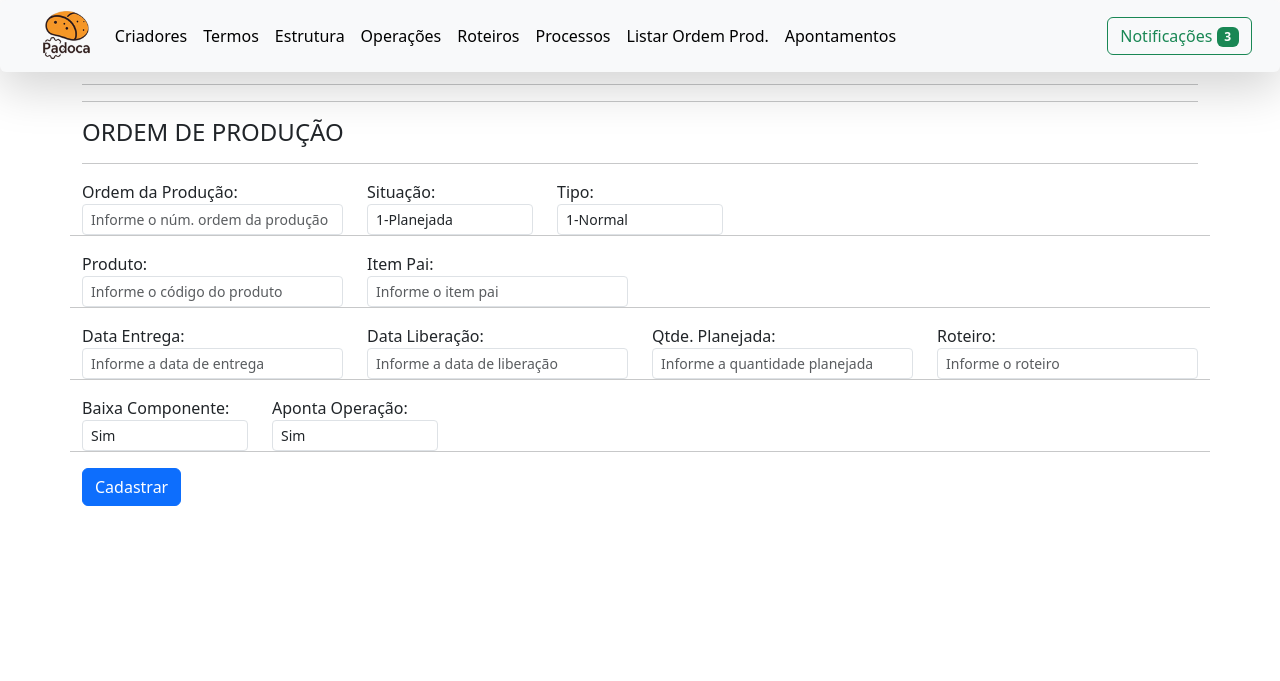
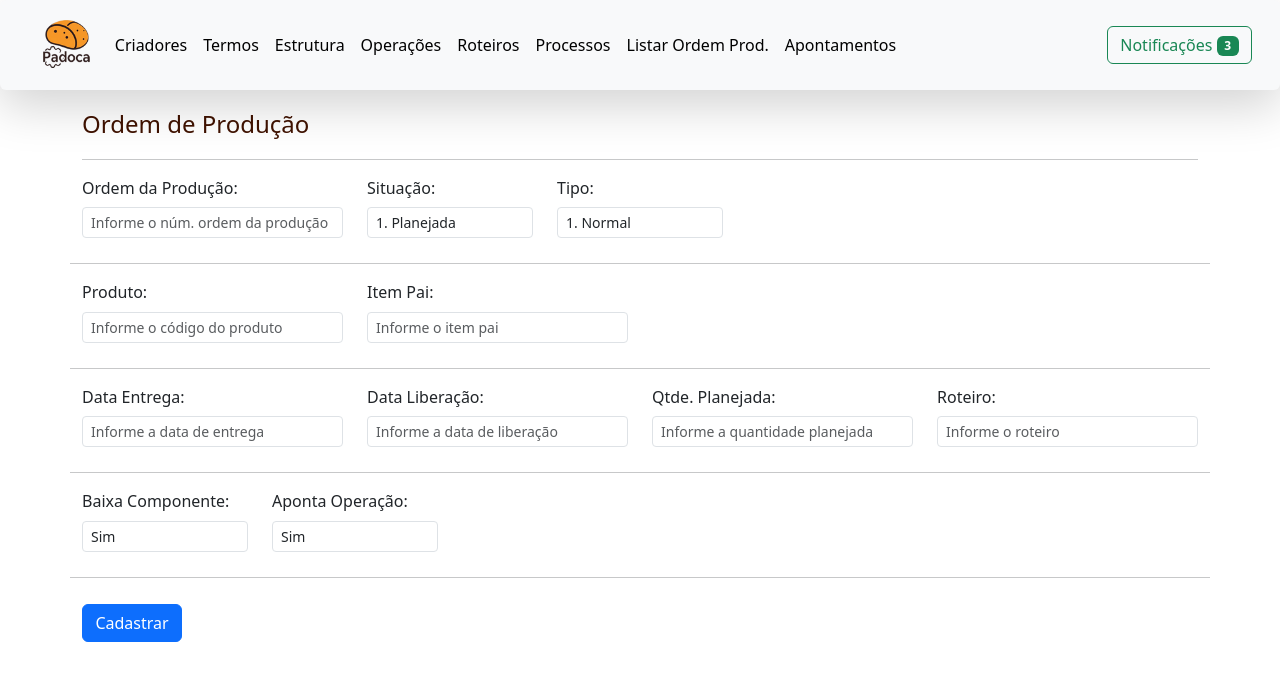
Before and after one commit to daytrevisan/padoca_PI-3, a PHP site: page /ordemprod.php in a window 1280 px wide. Shown: the top 681 px of the page. Run offline with PHP 8.4, Linux system fonts and the light colour scheme; some libraries are stand-ins or nearby versions.

Commit message:
adjusting css

```diff
--- /dev/null
+++ b/Css/pags-aux.css
@@ -0,0 +1,59 @@
+* {
+    box-sizing: border-box;
+    margin: 0;
+    padding: 0;
+    --bg-light-white: #FEFEFE;
+    --bg-light-gray: #DEE7E7;
+    --bg-light-yellow: #FCF7D1;
+    --bg-dark-yellow: #FACA66;
+    --bg-mustard: #FFB914;
+    --bg-dark-orange: #E88700;
+    --bg-light-orange: #FACA66;
+    --tx-dark-brown: #401201;
+}
+
+html {
+    width: 100%;
+    height: auto;
+    background-color: linear-gradient(-90deg, var(--bg-light-white), var(--bg-light-orange));
+}
+
+body {
+    position: absolute;
+    width: 100%;
+    height: auto;
+    background: linear-gradient(-45deg, var(--bg-light-white), var(--bg-light-yellow));
+    /* background: linear-gradient(-45deg, #EE7752, #E73C7E, #23A6D5, #23D5AB); */
+}
+
+.page-header {
+    margin-top: 110px;
+    margin-bottom: 20px;
+    color: var(--tx-dark-brown);
+}
+
+.form-control {
+    margin-top: 7.5px;
+    margin-bottom: 15px;
+}
+
+#descricao {
+    margin-top: 12px;
+}
+
+.form-control-textarea {
+    height: 100px;
+    margin-bottom: 20px;
+}
+
+.btn {
+    margin: 10px 0
+}
+
+.btn-primary {
+    width: 100px
+}
+
+.row hr {
+    margin-top: 10px
+}
--- a/estrutura.php
+++ b/estrutura.php
@@ -6,6 +6,7 @@
     <head>
         <!--LINK CSS-->
         <link rel="stylesheet" href="Css/index.css">
+        <link rel="stylesheet" href="Css/pags-aux.css">
     <link rel="shortcut icon" href="Imagens/icons/bread-icon.png">
         <!--LINK CDN BOOTSTRAP-->
         <link href="https://cdn.jsdelivr.net/npm/bootstrap@5.3.0-alpha3/dist/css/bootstrap.min.css" rel="stylesheet" integrity="sha384-KK94CHFLLe+nY2dmCWGMq91rCGa5gtU4mk92HdvYe+M/SXH301p5ILy+dN9+nJOZ" crossorigin="anonymous">
@@ -61,7 +62,7 @@
         </div>
         <div class="container">
         <div class="container-principal-produtos">
-        <hr> <hr> <hr> <hr> <hr> <hr> <h4 class="page-header">ESTRUTURA DE PRODUTO</h4>
+        <h4 class="page-header">Estrutura de Produto</h4>
          <hr>
             <form action="cadastro-estr.php" method="POST" enctype="multipart/form-data" name="upload">
               <div class="row">
--- a/listar-aponta.php
+++ b/listar-aponta.php
@@ -6,6 +6,7 @@
     <head>
         <!--LINK CSS-->
         <link rel="stylesheet" href="Css/index.css">
+        <link rel="stylesheet" href="Css/pags-aux.css">
     <link rel="shortcut icon" href="Imagens/icons/bread-icon.png">
         <!--LINK CDN BOOTSTRAP-->
         <link href="https://cdn.jsdelivr.net/npm/bootstrap@5.3.0-alpha3/dist/css/bootstrap.min.css" rel="stylesheet" integrity="sha384-KK94CHFLLe+nY2dmCWGMq91rCGa5gtU4mk92HdvYe+M/SXH301p5ILy+dN9+nJOZ" crossorigin="anonymous">
@@ -59,10 +60,10 @@
     <P>
         <div class="container">
           <div class="container-principal-locals">
-          <hr> <hr> <hr> <hr> <hr> <hr> <h4 class="page-header">APONTAMENTOS DE PRODUÇÃO</h4>
+          <h4 class="page-header">Apontamentos de Produção</h4>
              <form class="form-inline" action="pesquisa-aponta.php" method="POST">
                 <input type="text" class="form-control form-control-sm col-md-10 col-sm-10" name="c_pesquisa" placeholder="Pesquisar Apontamento de Produção" required="">
-                 <input class="btn btn-sm" type="submit" name="btn_pesquisa">
+                 <input class="btn btn-sm btn-primary" type="submit" name="btn_pesquisa">
              </form>
            <hr>
               <!--Controlador de tamanho e margem da tabela-->
--- a/listar-estr.php
+++ b/listar-estr.php
@@ -6,6 +6,7 @@
     <head>
         <!--LINK CSS-->
         <link rel="stylesheet" href="Css/index.css">
+        <link rel="stylesheet" href="Css/pags-aux.css">
     <link rel="shortcut icon" href="Imagens/icons/bread-icon.png">
         <!--LINK CDN BOOTSTRAP-->
         <link href="https://cdn.jsdelivr.net/npm/bootstrap@5.3.0-alpha3/dist/css/bootstrap.min.css" rel="stylesheet" integrity="sha384-KK94CHFLLe+nY2dmCWGMq91rCGa5gtU4mk92HdvYe+M/SXH301p5ILy+dN9+nJOZ" crossorigin="anonymous">
@@ -59,10 +60,10 @@
     <P>
         <div class="container">
           <div class="container-principal-locals">
-          <hr> <hr> <hr> <hr> <hr> <hr> <h4 class="page-header">ESTRUTURAS CADASTRADAS</h4>
+          <h4 class="page-header">Estruturas Cadastradas</h4>
              <form class="form-inline" action="pesquisa-estr.php" method="POST">
                 <input type="text" class="form-control form-control-sm col-md-10 col-sm-10" name="c_pesquisa" placeholder="Pesquisar Estrutura" required="">
-                 <input class="btn btn-sm" type="submit" name="btn_pesquisa">
+                 <input class="btn btn-sm btn-primary" type="submit" name="btn_pesquisa">
              </form>
            <hr>
               <!--Controlador de tamanho e margem da tabela-->
--- a/listar-locais.php
+++ b/listar-locais.php
@@ -6,6 +6,7 @@
     <head>
         <!--LINK CSS-->
         <link rel="stylesheet" href="Css/index.css">
+        <link rel="stylesheet" href="Css/produtos.css">
     <link rel="shortcut icon" href="Imagens/icons8-bread-50.png">
         <!--LINK CDN BOOTSTRAP-->
         <link href="https://cdn.jsdelivr.net/npm/bootstrap@5.3.0-alpha3/dist/css/bootstrap.min.css" rel="stylesheet" integrity="sha384-KK94CHFLLe+nY2dmCWGMq91rCGa5gtU4mk92HdvYe+M/SXH301p5ILy+dN9+nJOZ" crossorigin="anonymous">
@@ -56,10 +57,10 @@
     <P>
         <div class="container">
           <div class="container-principal-locals">
-          <hr> <hr> <hr> <hr> <hr> <hr> <h4 class="page-header">LOCAIS CADASTRADOS</h4>
+          <h4 class="page-header">Locais Cadastrados</h4>
              <form class="form-inline" action="pesquisa.php" method="POST">
                 <input type="text" class="form-control form-control-sm col-md-10 col-sm-10" name="c_pesquisa" placeholder="Pesquisar Local" required="">
-                 <input class="btn btn-sm" type="submit" name="btn_pesquisa">
+                 <input class="btn btn-sm btn-primary" type="submit" name="btn_pesquisa">
              </form>
            <hr>
               <!--Controlador de tamanho e margem da tabela-->
--- a/listar-operac.php
+++ b/listar-operac.php
@@ -6,6 +6,7 @@
     <head>
         <!--LINK CSS-->
         <link rel="stylesheet" href="Css/index.css">
+        <link rel="stylesheet" href="Css/pags-aux.css">
     <link rel="shortcut icon" href="Imagens/icons/bread-icon.png">
         <!--LINK CDN BOOTSTRAP-->
         <link href="https://cdn.jsdelivr.net/npm/bootstrap@5.3.0-alpha3/dist/css/bootstrap.min.css" rel="stylesheet" integrity="sha384-KK94CHFLLe+nY2dmCWGMq91rCGa5gtU4mk92HdvYe+M/SXH301p5ILy+dN9+nJOZ" crossorigin="anonymous">
@@ -59,10 +60,10 @@
 <P>
     <div class="container">
           <div class="container-principal-locals">
-          <hr> <hr> <hr> <hr> <hr> <hr> <h4 class="page-header">OPERAÇÕES DE FABRICAÇÃO CADASTRADAS</h4>
+          <h4 class="page-header">Operações de Fabricação Cadastradas</h4>
              <form class="form-inline" action="pesquisa-oper.php" method="POST">
                 <input type="text" class="form-control form-control-sm col-md-10 col-sm-10" name="c_pesquisa" placeholder="Pesquisar Operações" required="">
-                 <input class="btn btn-sm" type="submit" name="btn_pesquisa">
+                 <input class="btn btn-sm btn-primary" type="submit" name="btn_pesquisa">
              </form>
            <hr>
               <!--Controlador de tamanho e margem da tabela-->
--- a/listar-ordem.php
+++ b/listar-ordem.php
@@ -6,6 +6,7 @@
     <head>
         <!--LINK CSS-->
         <link rel="stylesheet" href="Css/index.css">
+        <link rel="stylesheet" href="Css/pags-aux.css">
     <link rel="shortcut icon" href="../padoca/Imagens/icons8-bread-50.png">
         <!--LINK CDN BOOTSTRAP-->
         <link href="https://cdn.jsdelivr.net/npm/bootstrap@5.3.0-alpha3/dist/css/bootstrap.min.css" rel="stylesheet" integrity="sha384-KK94CHFLLe+nY2dmCWGMq91rCGa5gtU4mk92HdvYe+M/SXH301p5ILy+dN9+nJOZ" crossorigin="anonymous">
@@ -55,10 +56,10 @@
     <P>
         <div class="container">
           <div class="container-principal-locals">
-          <hr> <hr> <hr> <hr> <hr> <hr> <h4 class="page-header">ORDENS DE PRODUÇÃO</h4>
+          <h4 class="page-header">Ordens de Produção</h4>
              <form class="form-inline" action="pesquisa-ordem.php" method="POST">
                 <input type="text" class="form-control form-control-sm col-md-10 col-sm-10" name="c_pesquisa" placeholder="Pesquisar Ordem de Produção" required="">
-                 <input class="btn btn-sm" type="submit" name="btn_pesquisa">
+                 <input class="btn btn-sm btn-primary" type="submit" name="btn_pesquisa">
              </form>
            <hr>
               <!--Controlador de tamanho e margem da tabela-->
--- a/listar-processo.php
+++ b/listar-processo.php
@@ -6,6 +6,7 @@
     <head>
         <!--LINK CSS-->
         <link rel="stylesheet" href="Css/index.css">
+        <link rel="stylesheet" href="Css/pags-aux.css">
     <link rel="shortcut icon" href="../padoca/Imagens/icons8-bread-50.png">
         <!--LINK CDN BOOTSTRAP-->
         <link href="https://cdn.jsdelivr.net/npm/bootstrap@5.3.0-alpha3/dist/css/bootstrap.min.css" rel="stylesheet" integrity="sha384-KK94CHFLLe+nY2dmCWGMq91rCGa5gtU4mk92HdvYe+M/SXH301p5ILy+dN9+nJOZ" crossorigin="anonymous">
@@ -55,10 +56,10 @@
     <P>
         <div class="container">
           <div class="container-principal-locals">
-          <hr> <hr> <hr> <hr> <hr> <hr> <h4 class="page-header">PROCESSOS DE FABRICAÇÃO CADASTRADOS</h4>
+          <h4 class="page-header">Processos de Fabricação Cadastrados</h4>
              <form class="form-inline" action="pesquisa-processo.php" method="POST">
                 <input type="text" class="form-control form-control-sm col-md-10 col-sm-10" name="c_pesquisa" placeholder="Pesquisar Processo de Fabricação" required="">
-                 <input class="btn btn-sm" type="submit" name="btn_pesquisa">
+                 <input class="btn btn-sm btn-primary" type="submit" name="btn_pesquisa">
              </form>
            <hr>
               <!--Controlador de tamanho e margem da tabela-->
--- a/listar-produtos.php
+++ b/listar-produtos.php
@@ -7,6 +7,7 @@
     <head>
         <!--LINK CSS-->
         <link rel="stylesheet" href="Css/index.css">
+        <link rel="stylesheet" href="Css/produtos.css">
     <link rel="shortcut icon" href="Imagens/icons/bread-icon.png">
         <!--LINK CDN BOOTSTRAP-->
         <link href="https://cdn.jsdelivr.net/npm/bootstrap@5.3.0-alpha3/dist/css/bootstrap.min.css" rel="stylesheet" integrity="sha384-KK94CHFLLe+nY2dmCWGMq91rCGa5gtU4mk92HdvYe+M/SXH301p5ILy+dN9+nJOZ" crossorigin="anonymous">
@@ -59,10 +60,10 @@
 
         <div class="container">
           <div class="container-principal-produtos">
-          <hr> <hr> <hr> <hr> <hr> <hr> <h4 class="page-header">PRODUTOS CADASTRADOS</h4>
+          <h4 class="page-header">Produtos Cadastrados</h4>
              <form class="form-inline" action="pesquisa.php" method="POST">
                 <input type="text" class="form-control form-control-sm col-md-10 col-sm-10" name="c_pesquisa" placeholder="Pesquisar Produto" required="">
-                 <input class="btn btn-sm" type="submit" name="btn_pesquisa">
+                 <input class="btn btn-sm btn-primary" type="submit" name="btn_pesquisa">
              </form>
            <hr>
               <!--Controlador de tamanho e margem da tabela-->
--- a/listar-roteiro.php
+++ b/listar-roteiro.php
@@ -6,6 +6,7 @@
     <head>
         <!--LINK CSS-->
         <link rel="stylesheet" href="Css/index.css">
+        <link rel="stylesheet" href="Css/pags-aux.css">
     <link rel="shortcut icon" href="../padoca/Imagens/icons8-bread-50.png">
         <!--LINK CDN BOOTSTRAP-->
         <link href="https://cdn.jsdelivr.net/npm/bootstrap@5.3.0-alpha3/dist/css/bootstrap.min.css" rel="stylesheet" integrity="sha384-KK94CHFLLe+nY2dmCWGMq91rCGa5gtU4mk92HdvYe+M/SXH301p5ILy+dN9+nJOZ" crossorigin="anonymous">
@@ -55,10 +56,10 @@
     <P>
         <div class="container">
           <div class="container-principal-locals">
-          <hr> <hr> <hr> <hr> <hr> <hr> <h4 class="page-header">ROTEIROS DE FABRICAÇÃO CADASTRADOS</h4>
+          <h4 class="page-header">Roteiros de Fabricação Cadastrados</h4>
              <form class="form-inline" action="pesquisa-roteiro.php" method="POST">
                 <input type="text" class="form-control form-control-sm col-md-10 col-sm-10" name="c_pesquisa" placeholder="Pesquisar Roteiro de Fabricação" required="">
-                 <input class="btn btn-sm" type="submit" name="btn_pesquisa">
+                 <input class="btn btn-sm btn-primary" type="submit" name="btn_pesquisa">
              </form>
            <hr>
               <!--Controlador de tamanho e margem da tabela-->
--- a/movto-estoque.php
+++ b/movto-estoque.php
@@ -7,6 +7,7 @@
     <head>
         <!--LINK CSS-->
         <link rel="stylesheet" href="Css/index.css">
+        <link rel="stylesheet" href="Css/produtos.css">
     <link rel="shortcut icon" href="../padoca/Imagens/icons/bread-icon.png">
         <!--LINK CDN BOOTSTRAP-->
         <link href="https://cdn.jsdelivr.net/npm/bootstrap@5.3.0-alpha3/dist/css/bootstrap.min.css" rel="stylesheet" integrity="sha384-KK94CHFLLe+nY2dmCWGMq91rCGa5gtU4mk92HdvYe+M/SXH301p5ILy+dN9+nJOZ" crossorigin="anonymous">
@@ -58,10 +59,10 @@
 
         <div class="container">
           <div class="container-principal-produtos">
-          <hr> <hr> <hr> <hr> <hr> <hr> <h4 class="page-header">MOVIMENTO DE ESTOQUE</h4>
+          <h4 class="page-header">Movimento de Estoque</h4>
              <form class="form-inline" action="pesquisa-movto.php" method="POST">
                 <input type="text" class="form-control form-control-sm col-md-10 col-sm-10" name="c_pesquisa" placeholder="Pesquisar Produto" required="">
-                 <input class="btn btn-sm" type="submit" name="btn_pesquisa">
+                 <input class="btn btn-sm btn-primary" type="submit" name="btn_pesquisa">
              </form>
            <hr>
               <!--Controlador de tamanho e margem da tabela-->
--- a/ordemprod.php
+++ b/ordemprod.php
@@ -6,6 +6,7 @@
     <head>
         <!--LINK CSS-->
         <link rel="stylesheet" href="Css/index.css">
+        <link rel="stylesheet" href="Css/pags-aux.css">
     <link rel="shortcut icon" href="Imagens/icons/bread-icon.png">
         <!--LINK CDN BOOTSTRAP-->
         <link href="https://cdn.jsdelivr.net/npm/bootstrap@5.3.0-alpha3/dist/css/bootstrap.min.css" rel="stylesheet" integrity="sha384-KK94CHFLLe+nY2dmCWGMq91rCGa5gtU4mk92HdvYe+M/SXH301p5ILy+dN9+nJOZ" crossorigin="anonymous">
@@ -61,7 +62,7 @@
         </div>
         <div class="container">
         <div class="container-principal-produtos">
-        <hr> <hr> <hr> <hr> <hr> <hr> <h4 class="page-header">ORDEM DE PRODUÇÃO</h4>
+        <h4 class="page-header">Ordem de Produção</h4>
          <hr>
             <form action="cadastro-ordem.php" method="POST" enctype="multipart/form-data" name="upload">
               <div class="row">
@@ -72,19 +73,19 @@
                 <div class="form-group col-md-2">
                     <label>Situação:</label>
                     <select  name="c_situacao" class="form-control form-control-sm col-md-10 col-sm-10" placeholder="Informe situação" required>
-                      <option value="1-Planejada">1-Planejada</option>
-                      <option value="2-Liberada">2-Liberada</option>
-                      <option value="3-Produção">3-Produção</option>
-                      <option value="4-Encerrada">4-Encerrada</option>
-                      <option value="5-Finalizada">5-Finalizada</option>
+                      <option value="1-Planejada">1. Planejada</option>
+                      <option value="2-Liberada">2. Liberada</option>
+                      <option value="3-Produção">3. Produção</option>
+                      <option value="4-Encerrada">4. Encerrada</option>
+                      <option value="5-Finalizada">5. Finalizada</option>
                     </select>
                   </div>
                   <div class="form-group col-md-2">
                     <label>Tipo:</label>
                     <select  name="c_tipo" class="form-control form-control-sm col-md-10 col-sm-10" placeholder="Informe tipo" required>
-                      <option value="1-Normal">1-Normal</option>
-                      <option value="2-Retrabalho">2-Retrabalho</option>
-                      <option value="3-Reforma">3-Reforma</option>
+                      <option value="1-Normal">1. Normal</option>
+                      <option value="2-Retrabalho">2. Retrabalho</option>
+                      <option value="3-Reforma">3. Reforma</option>
                     </select>
                   </div>
                   <hr>
--- a/processofab.php
+++ b/processofab.php
@@ -6,6 +6,7 @@
     <head>
         <!--LINK CSS-->
         <link rel="stylesheet" href="Css/index.css">
+        <link rel="stylesheet" href="Css/pags-aux.css">
     <link rel="shortcut icon" href="Imagens/icons/bread-icon.png">
         <!--LINK CDN BOOTSTRAP-->
         <link href="https://cdn.jsdelivr.net/npm/bootstrap@5.3.0-alpha3/dist/css/bootstrap.min.css" rel="stylesheet" integrity="sha384-KK94CHFLLe+nY2dmCWGMq91rCGa5gtU4mk92HdvYe+M/SXH301p5ILy+dN9+nJOZ" crossorigin="anonymous">
@@ -61,7 +62,7 @@
         </div>
         <div class="container">
         <div class="container-principal-produtos">
-        <hr> <hr> <hr> <hr> <hr> <hr> <h4 class="page-header">PROCESSOS DE FABRICAÇÃO</h4>
+        <h4 class="page-header">Processos de Produção</h4>
          <hr>
             <form action="cadastro-processo.php" method="POST" enctype="multipart/form-data" name="upload">
               <div class="row">
--- a/roteirofab.php
+++ b/roteirofab.php
@@ -6,6 +6,7 @@
     <head>
         <!--LINK CSS-->
         <link rel="stylesheet" href="Css/index.css">
+        <link rel="stylesheet" href="Css/pags-aux.css">
     <link rel="shortcut icon" href="Imagens/icons/bread-icon.png">
         <!--LINK CDN BOOTSTRAP-->
         <link href="https://cdn.jsdelivr.net/npm/bootstrap@5.3.0-alpha3/dist/css/bootstrap.min.css" rel="stylesheet" integrity="sha384-KK94CHFLLe+nY2dmCWGMq91rCGa5gtU4mk92HdvYe+M/SXH301p5ILy+dN9+nJOZ" crossorigin="anonymous">
@@ -61,7 +62,7 @@
         </div>
         <div class="container">
         <div class="container-principal-produtos">
-        <hr> <hr> <hr> <hr> <hr> <hr> <h4 class="page-header">ROTEIROS DE FABRICAÇÃO</h4>
+        <h4 class="page-header">Roteiros de Fabricação</h4>
          <hr>
             <form action="cadastro-roteiro.php" method="POST" enctype="multipart/form-data" name="upload">
               <div class="row">
```
Also changed, not shown: apontamento.php (+11 -4 lines), local-produto.php (+5 -4 lines), operacaofab.php (+4 -3 lines), produtos.php (+11 -10 lines).
